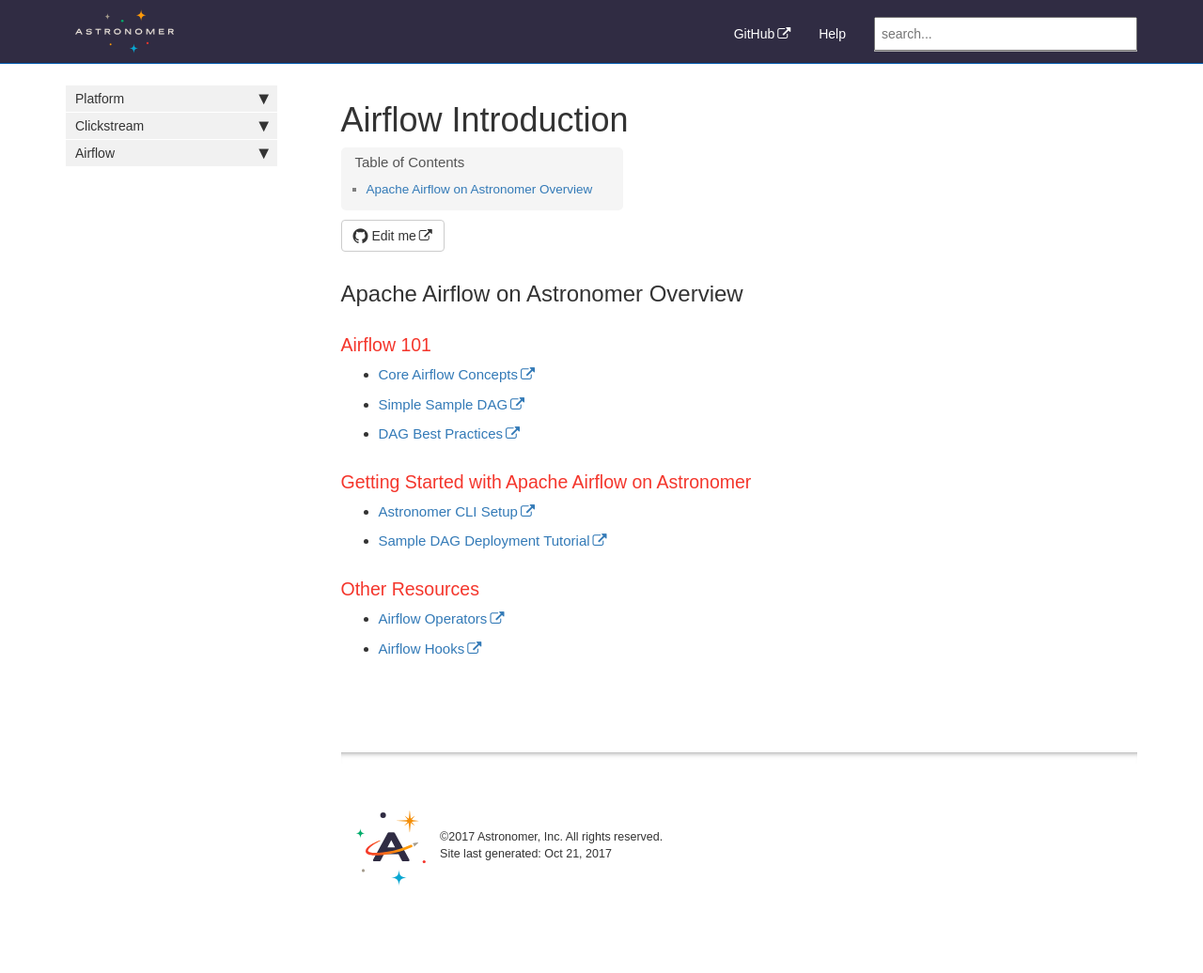
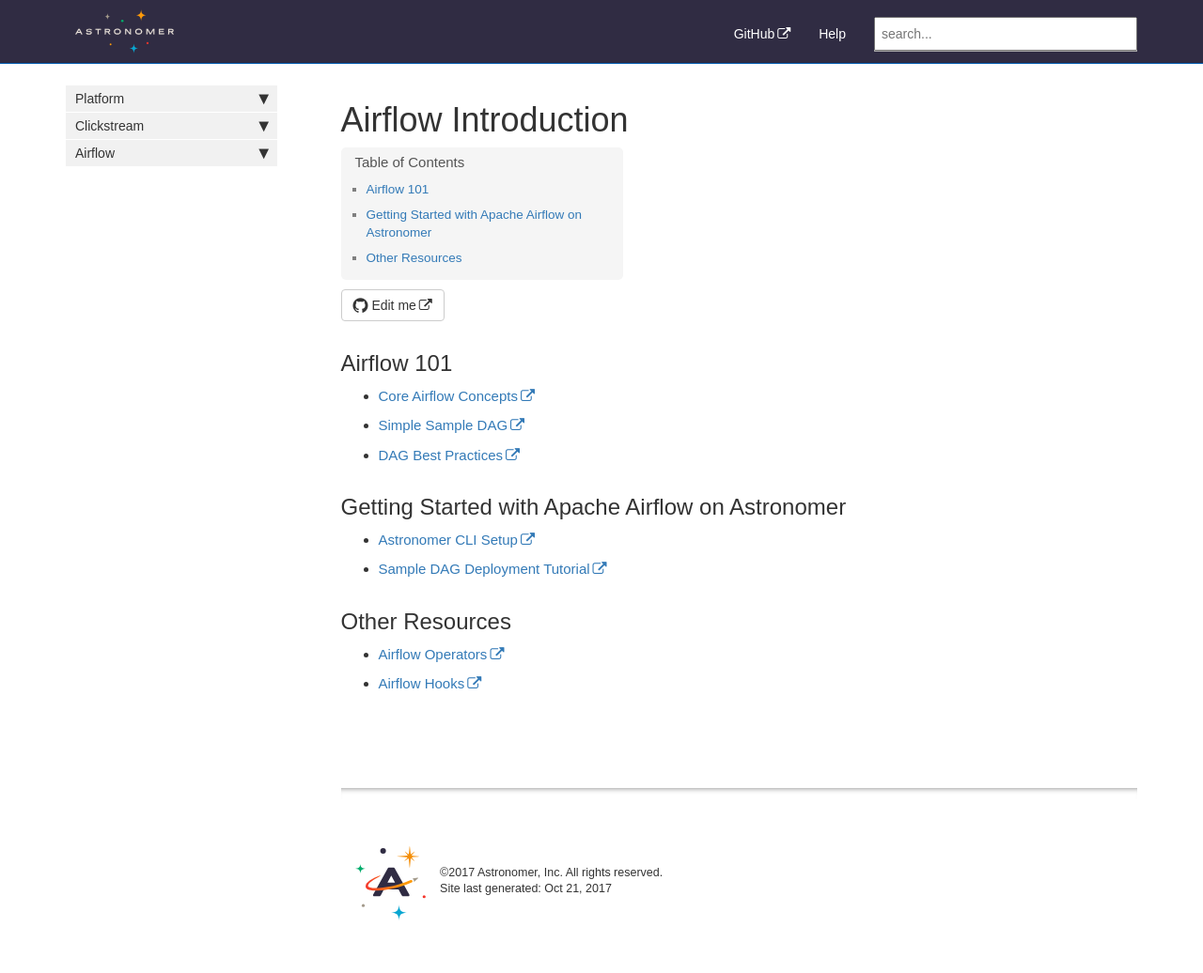
Before and after one commit to petedejoy/documentation, a Jekyll site: the page built from v2/airflow/overview.md, in a window 1280 px wide. Shown: the whole page at 94% size. Built offline with Jekyll 4.4.1, drawn with Linux system fonts in a browser that asks for light colours; nearby versions of some CDN libraries; some web fonts are replaced; comment, search, counter and statistics services are not loaded; before the commit the page ends 999 px from its top, so only the background shows below that.

Commit message:
Update overview.md

```diff
--- a/v2/airflow/overview.md
+++ b/v2/airflow/overview.md
@@ -3,17 +3,18 @@ title: Airflow Introduction
 sidebar: platform_sidebar
 ---
 
-## Apache Airflow on Astronomer Overview
+## Airflow 101
 
-### Airflow 101
 * [Core Airflow Concepts](https://docs.astronomer.io/v2/airflow/tutorial/core-airflow-concepts.html)
 * [Simple Sample DAG](https://docs.astronomer.io/v2/airflow/tutorial/sample-dag.html)
 * [DAG Best Practices](https://docs.astronomer.io/v2/airflow/tutorial/best-practices.html)
 
-### Getting Started with Apache Airflow on Astronomer
+## Getting Started with Apache Airflow on Astronomer
+
 * [Astronomer CLI Setup](https://docs.astronomer.io/v2/airflow/cli.html)
 * [Sample DAG Deployment Tutorial](https://docs.astronomer.io/v2/airflow/tutorial/dag-deployment.html)
 
-### Other Resources
+## Other Resources
+
 * [Airflow Operators](https://docs.astronomer.io/v2/airflow/operators/overview.html)
 * [Airflow Hooks](https://docs.astronomer.io/v2/airflow/hooks/overview.html)
```
